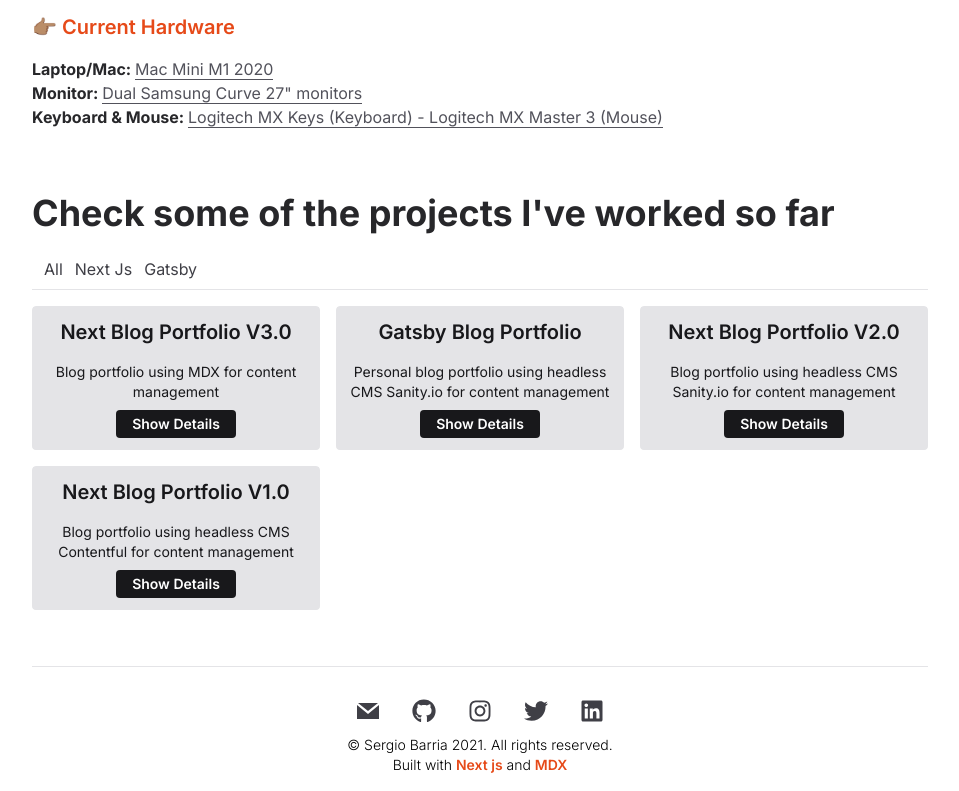
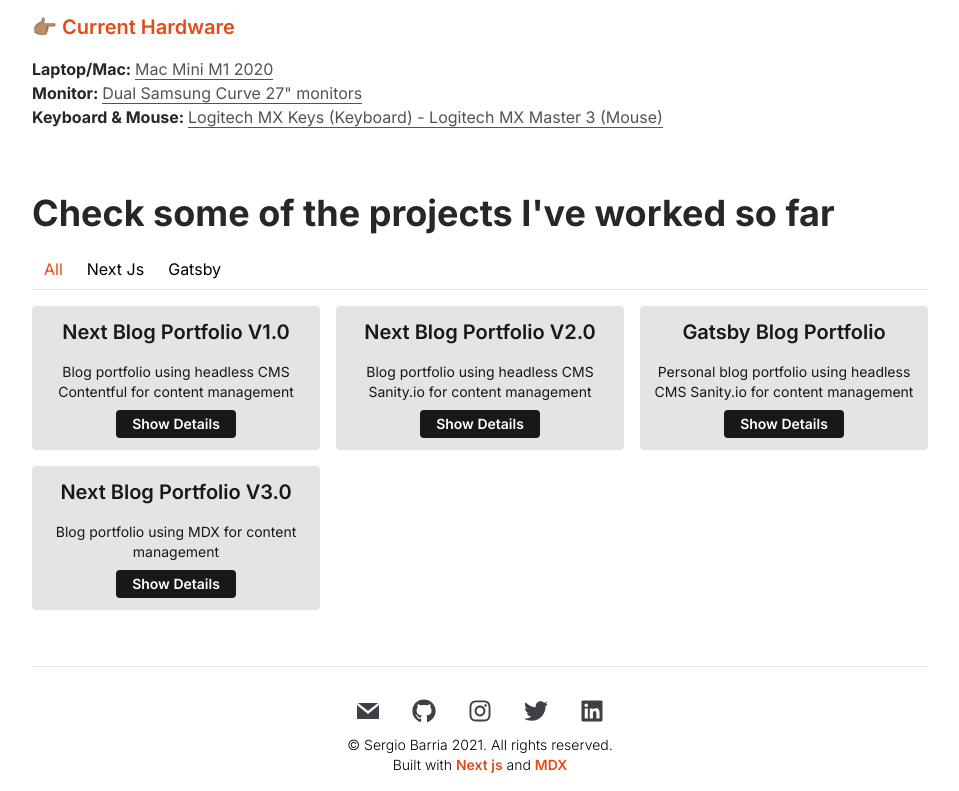
Before and after one commit to fly0305/blog-for-sergio-next.js-graphql-tailwind-, a Next.js app: page /projects in a window 1280 px wide. Shown: the part 753-1544 px from the top of the page, without its empty margins (160-1119 px from the left). Built offline with nearby package versions, Linux system fonts and the light colour scheme; what @tailwindcss/typography, tailwindcss-selection-variant would draw is missing.

Commit message:
modify projects component to take data from simple js array and not from MDX

```diff
--- a/components/ProjectsNavbar.js
+++ b/components/ProjectsNavbar.js
@@ -1,19 +1,18 @@
 /* eslint-disable */
 
-export const NavItem = ({ value, handlerFilterCategory, active }) => {
-  let className =
-    'text-gray-700 capitalize cursor-pointer hover:text-green dark:text-gray-100';
-  if (active === value) className += ' text-green';
+export const NavItem = ({ value, handleFilterCategory, active }) => {
+  let className = 'capitalize cursor-pointer hover:text-skin-accent-hover';
+  if (active === value) className += ' text-skin-accent';
 
   return (
-    <li className={className} onClick={() => handlerFilterCategory(value)}>
+    <li className={className} onClick={() => handleFilterCategory(value)}>
       {value}
     </li>
   );
 };
 
 const ProjectsNavbar = props => (
-  <div className="flex px-3 py-2 space-x-3 overflow-x-auto list-none ">
+  <div className="flex px-3 py-2 space-x-6 overflow-x-auto list-none ">
     <NavItem value="all" {...props} />
     {/* <NavItem value="react" {...props} /> */}
     <NavItem value="next js" {...props} />
--- a/components/SingleProjectCard.js
+++ b/components/SingleProjectCard.js
@@ -27,7 +27,7 @@
     <>
       <article className="relative grid max-w-xs grid-cols-1 p-3 mx-auto bg-gray-200 rounded shadow-lg cursor-default select-none w-xs dark:bg-gray-900">
         <div className="mb-2 text-xl font-semibold text-gray-900 dark:text-white">
-          <h2 className="text-center">{project.title}</h2>
+          <h2 className="text-center">{project.name}</h2>
         </div>
 
         <div className="w-full my-2">
@@ -42,7 +42,7 @@
         </div>
 
         {/* <Modal showModal={showDetail} /> */}
-        <Modal
+        {/* <Modal
           className="Modal dark:bg-gray-900"
           overlayClassName="Overlay"
           closeTimeoutMS={500}
@@ -114,7 +114,7 @@
               </button>
             </div>
           </div>
-        </Modal>
+        </Modal> */}
       </article>
     </>
   );
--- /dev/null
+++ b/data/projects.js
@@ -0,0 +1,53 @@
+export const projects = [
+  {
+    id: 1,
+    name: 'Next Blog Portfolio V1.0',
+    summary:
+      'Blog portfolio using headless CMS Contentful for content management',
+    description:
+      'Blog portfolio using Next.js for a static build, the headless CMS Contentful for content management, TypeScript for type checking and Tailwind CSS for styling. With SEO optimization',
+    image: '/static/images/projects/TCS main page photo.png',
+    liveUrl: 'https://blog-portfolio-with-contentful.vercel.app/',
+    repo: 'https://github.com/sergiobarria/the-coding-script',
+    category: 'next js',
+    keyTechs: ['next js', 'contentful', 'typescript', 'tailwind css'],
+  },
+  {
+    id: 2,
+    name: 'Next Blog Portfolio V2.0',
+    summary:
+      'Blog portfolio using headless CMS Sanity.io for content management',
+    description:
+      'Blog portfolio using Next.js for a static build, the headless CMS Sanity.io for content management, and Tailwind CSS for styling. With SEO optimization',
+    image: '/static/images/projects/Website Screenshot.png',
+    liveUrl: 'https://the-coding-script.vercel.app/',
+    repo: 'https://github.com/sergiobarria/blog-portfolio-with-contentful',
+    category: 'next js',
+    keyTechs: ['next js', 'sanity io', 'tailwind css'],
+  },
+  {
+    id: 3,
+    name: 'Gatsby Blog Portfolio',
+    summary:
+      'Personal blog portfolio using headless CMS Sanity.io for content management',
+    description:
+      'Blog portfolio using Gatsby for a static build, the headless CMS Sanity.io for content management, and Tailwind CSS for styling. With SEO optimization',
+    image: '/static/images/projects/gatsby-portfolio.png',
+    liveUrl: 'https://my-sanity-gatsby-portfolio.netlify.app/',
+    repo: 'https://github.com/sergiobarria/my-sanity-gatsby-portfolio',
+    category: 'gatsby',
+    keyTechs: ['gatsby', 'sanity io', 'tailwind css'],
+  },
+  {
+    id: 4,
+    name: 'Next Blog Portfolio V3.0',
+    summary: 'Blog portfolio using MDX for content management',
+    description:
+      'Blog portfolio using Next.js for a static build, MDX for content management, TypeScript for type checking and Tailwind CSS for styling. With SEO optimization',
+    image: '/static/images/projects/Website Screenshot.png',
+    liveUrl: 'https://the-coding-script.vercel.app/',
+    repo: 'https://github.com/sergiobarria/my-next-portfolio',
+    category: 'next js',
+    keyTechs: ['next js', 'mdx', 'typescript', 'tailwind css'],
+  },
+];
--- a/pages/projects.js
+++ b/pages/projects.js
@@ -1,3 +1,4 @@
+import { useState } from 'react';
 import { FiCheckCircle } from 'react-icons/fi';
 import { NextSeo } from 'next-seo';
 
@@ -6,6 +7,7 @@
 import SingleProjectCard from '@/components/SingleProjectCard';
 import ProjectsNavbar from '@/components/ProjectsNavbar';
 import StackTable from '@/components/Stack';
+import { projects as projectsData } from '@/data/projects';
 
 export async function getStaticProps() {
   const projects = getAllFilesFrontMatter('projects');
@@ -13,7 +15,12 @@
   return { props: { projects } };
 }
 
-export default function Projects({ projects }) {
+export default function Projects() {
+  const [projectsArr, setProjectsArr] = useState(projectsData);
+  const [active, setActive] = useState('all');
+
+  // const category = ['next js', 'gatsby'];
+
   const url = 'https://sergiobarria.com/projects';
   const title = 'Projects | Sergio Barria';
   const description =
@@ -26,19 +33,19 @@
   ];
 
   // Function to filter projects
-  // const handlerFilterCategory = category => {
-  //   if (category === 'all') {
-  //     setProjects(projectsData);
-  //     setActive(category);
-  //     return;
-  //   }
+  const handleFilterCategory = category => {
+    if (category === 'all') {
+      setProjectsArr(projectsData);
+      setActive(category);
+      return;
+    }
 
-  //   const newArray = projectsData.filter(project =>
-  //     project.category.includes(category)
-  //   );
-  //   setProjects(newArray);
-  //   setActive(category);
-  // };
+    const newArray = projectsData.filter(project =>
+      project.category.includes(category)
+    );
+    setProjectsArr(newArray);
+    setActive(category);
+  };
 
   return (
     <>
@@ -95,15 +102,18 @@
           <h1 className="mb-4 text-2xl font-bold text-skin-title text-start md:text-4xl tracking-tigh dark:text-skin-inverted">
             Check some of the projects I've worked so far
           </h1>
-          <ProjectsNavbar />
+          <ProjectsNavbar
+            handleFilterCategory={handleFilterCategory}
+            active={active}
+          />
           <hr />
           <div className="grid grid-cols-12 gap-4 my-4 ">
-            {projects.allFiles.map((project, index) => (
+            {projectsArr.map(project => (
               <div
-                key={index}
+                key={project.id}
                 className="col-span-12 overflow-hidden rounded sm:col-span-6 lg:col-span-4"
               >
-                <SingleProjectCard key={project.id} project={project} />
+                <SingleProjectCard project={project} />
               </div>
             ))}
           </div>
```
